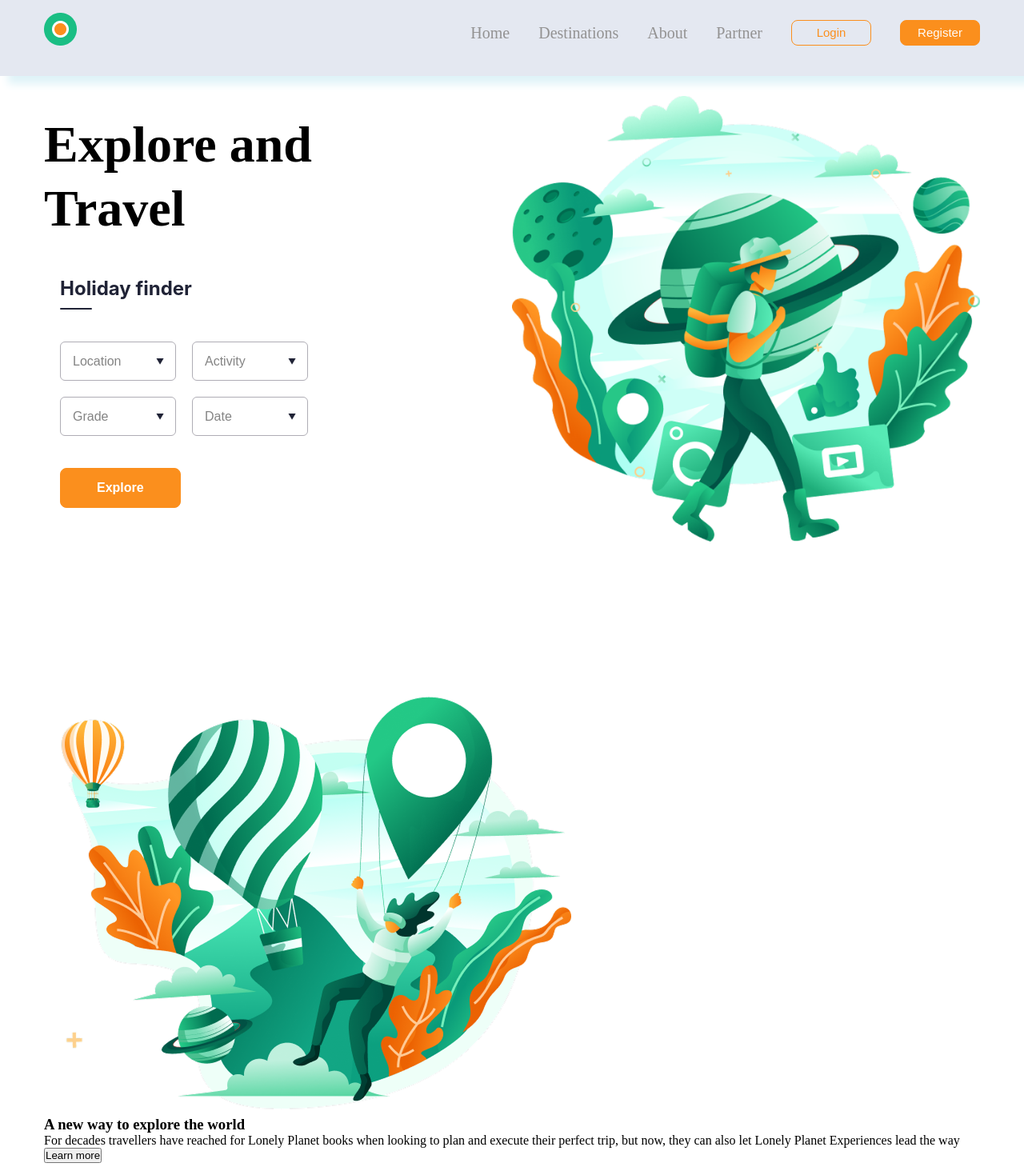
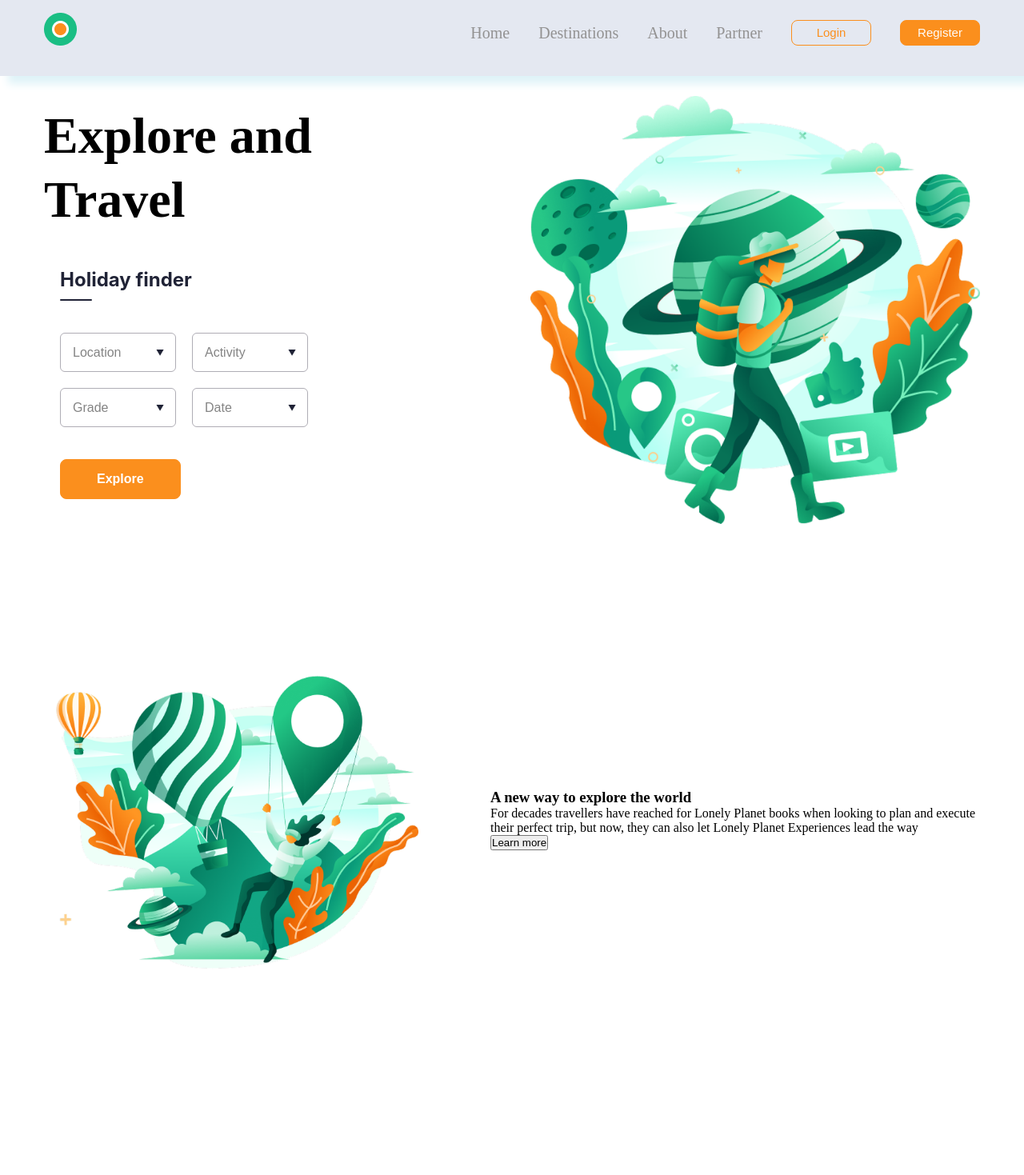
Before and after one commit to umida17/react.js, a React (Vite) app in the folder vite-project/: page / in a window 1280 px wide. Shown: the whole page at 80% size. After the commit the page ends 1379 px from the top, so only its background shows below. Built offline with nearby package versions, Linux system fonts and the light colour scheme.

Commit message:
section2 stil berilmoqda

```diff
--- a/vite-project/src/App.css
+++ b/vite-project/src/App.css
@@ -162,7 +162,7 @@ a:hover::after {
 
 }
 .trav{
-    width: 50%;
+    width: 48%;
 }
 
 .holiday-finder {
@@ -253,3 +253,14 @@ a:hover::after {
         grid-template-columns: 1fr;
     }
 }
+
+.section2-container{
+    display: flex;
+    align-items: center;
+     gap: 90px;
+    margin-bottom: 150px;
+}
+
+.havowari{
+    width: 40%;
+}
--- a/vite-project/src/App.jsx
+++ b/vite-project/src/App.jsx
@@ -79,7 +79,7 @@ function App(){
             <section className="section2">
                 <div className="container">
                     <div className="section2-container">
-                          <img src={travel2} alt="" />
+                          <img className="havowari" src={travel2} alt="" />
                           <div className="world">
                             <h3>A new way to explore the world </h3>
                             <p>For decades travellers have reached for Lonely Planet books when looking to plan and execute their perfect
```
